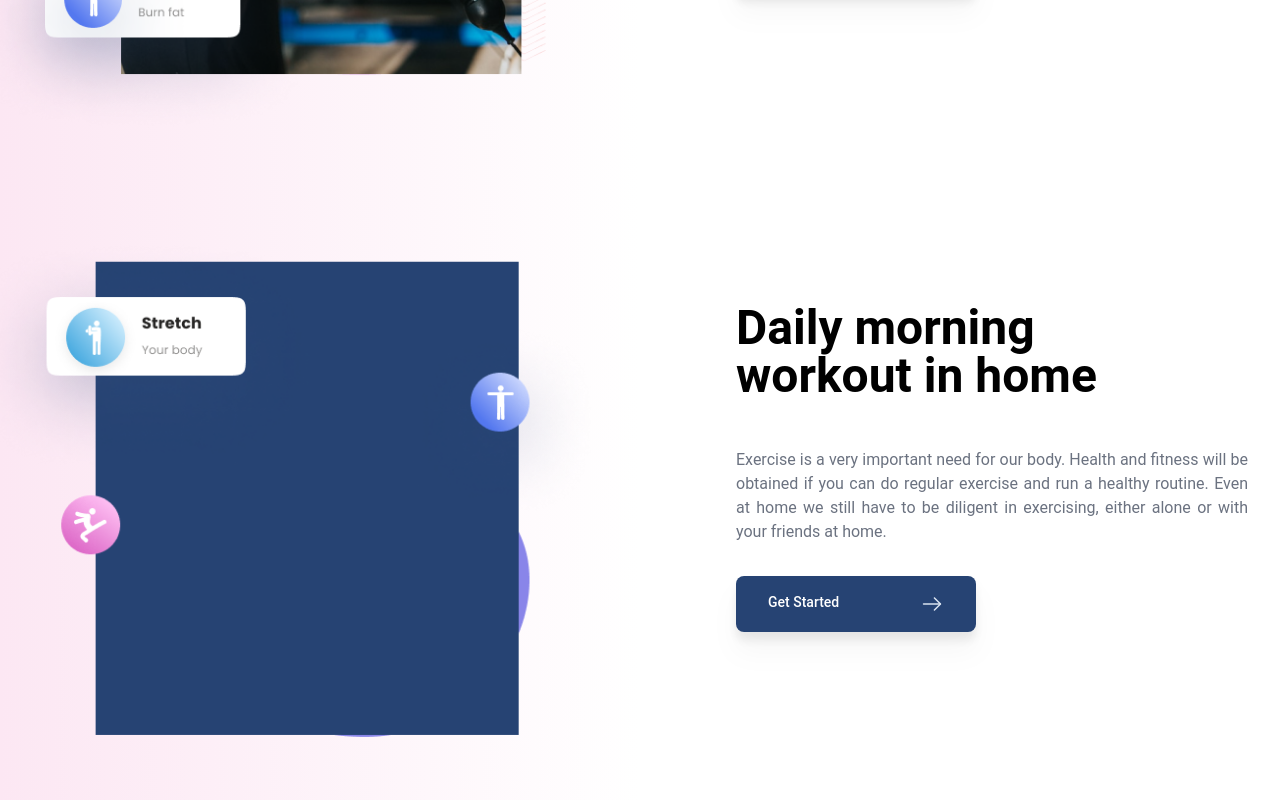
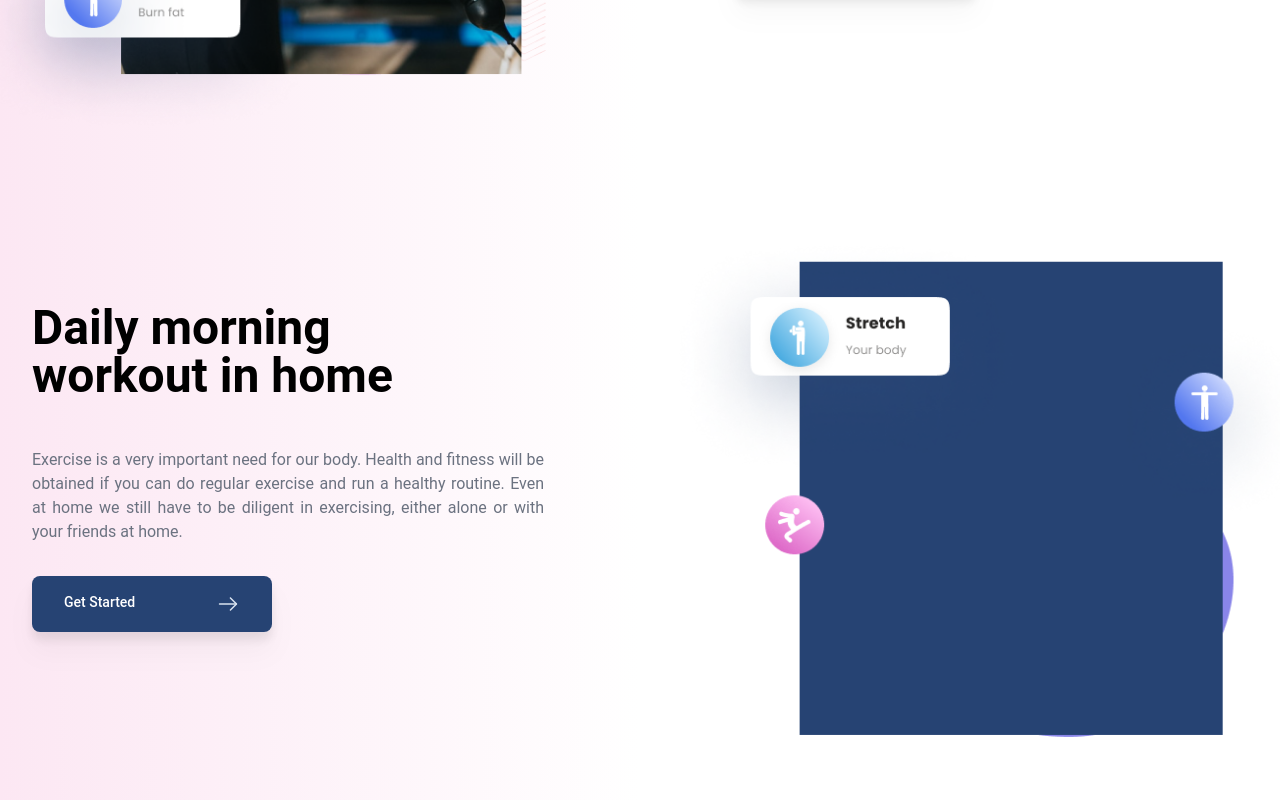
Before and after one commit to gazirahad7/gym-baran, a Next.js app: page / in a window 1280 px wide. Shown: the part 1813-2613 px from the top of the page. Built offline with nearby package versions, Linux system fonts and the light colour scheme; a web font is replaced by a local one.

Commit message:
Update: ordering

```diff
--- a/src/components/DailyMorning.jsx
+++ b/src/components/DailyMorning.jsx
@@ -6,7 +6,7 @@
   return (
     <section class="  px-4 md:py-6 ">
       <div class=" flex px-4 py-20 md:flex-row flex-col md:gap-x-48  gap-24 ">
-        <div class="lg:max-w-lg lg:w-full md:w-1/2 w-5/6  items-center order-last md:order-none">
+        <div class="lg:max-w-lg lg:w-full md:w-1/2 w-5/6  items-center order-last md:order-last">
           <Image
             class="object-cover object-center  rounded scale-125"
             alt="hero"
```
